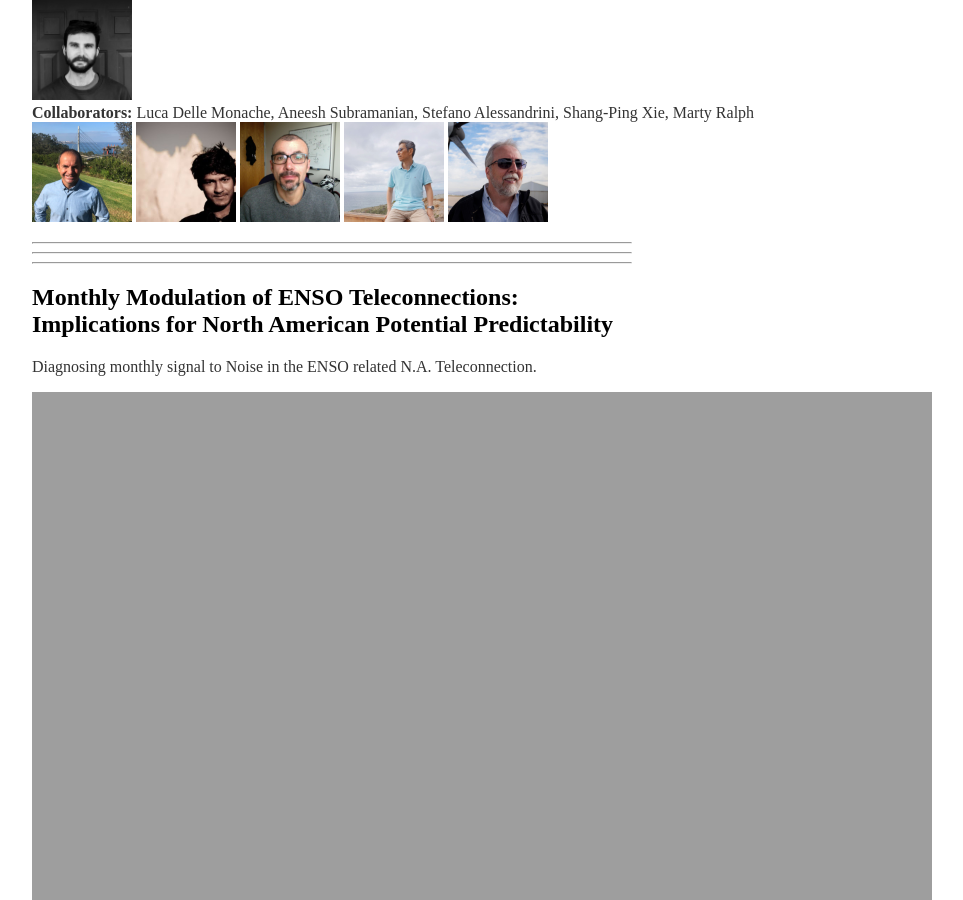
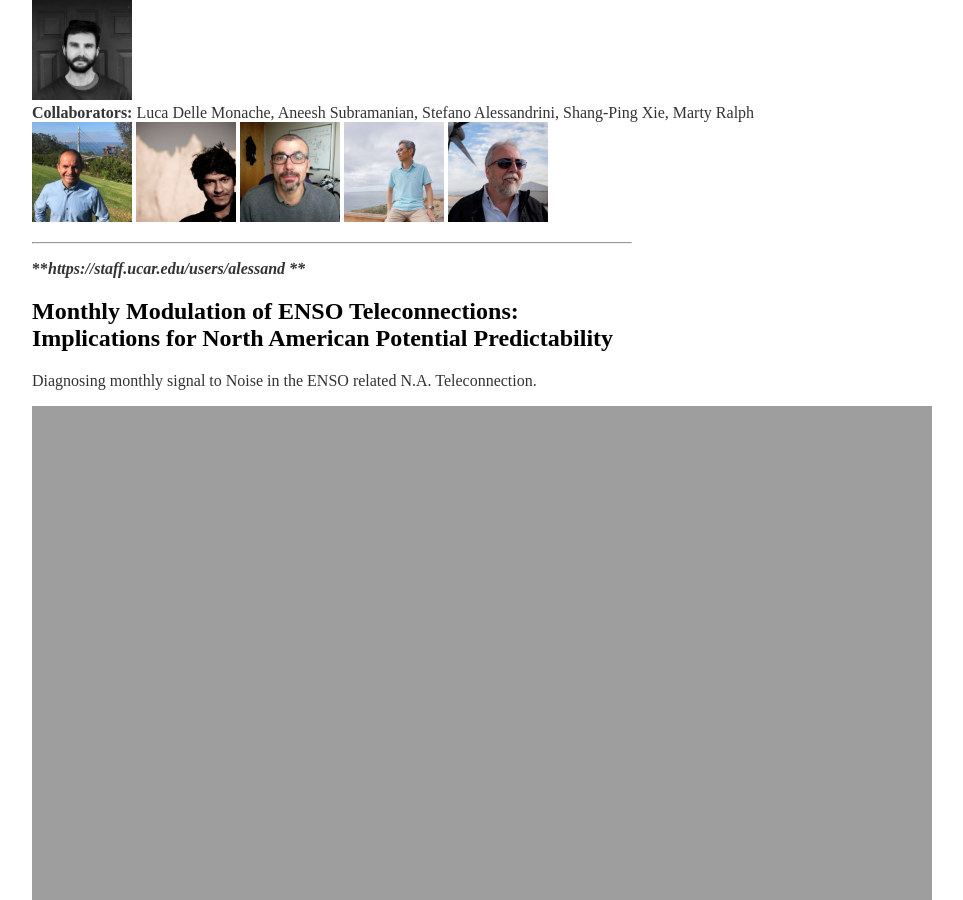
Before and after one commit to WillyChap/willychap_beta.github.io, a Jekyll site: the page built from research/projects.md, in a window 1280 px wide and 900 px high, scrolled down 658 px. Shown: the whole window, without its empty margins (276-1239 px from the left). Built offline with Jekyll 4.4.1, drawn with Linux system fonts in a browser that asks for light colours; our own code applies the rules of GitHub Pages for plain Markdown files.

Commit message:
Update projects.md

```diff
--- a/research/projects.md
+++ b/research/projects.md
@@ -10,10 +10,10 @@
 **Project Lead:** Will Chapman<br/>
 <img src="http://willychap.github.io/images/william_chapman_square.jpg" alt="Me" width="100"/><br/>
 **Collaborators:** Luca Delle Monache, Aneesh Subramanian, Stefano Alessandrini, Shang-Ping Xie, Marty Ralph<br/>
-<a href="https://ldellemonache.scrippsprofiles.ucsd.edu/"><img src="http://willychap.github.io/images/LDM.jpg" alt="LDM" width="100"/></a> <a href="https://www.colorado.edu/atoc/aneesh-subramanian-hehimhis"><img src="http://willychap.github.io/images/ACS.jpg" alt="ACS" width="100"/></a> <img src="http://willychap.github.io/images/SA.jpg" alt="SA" width="100"/> <a href="https://sxie.scrippsprofiles.ucsd.edu/"><img src="http://willychap.github.io/images/SPX.jpg" alt="SPX" width="100"/></a> <a href="https://mralph.scrippsprofiles.ucsd.edu/"><img src="http://willychap.github.io/images/FMR.jpg" alt="FMR" width="100"/></a>
+<a href="https://ldellemonache.scrippsprofiles.ucsd.edu/"><img src="http://willychap.github.io/images/LDM.jpg" alt="LDM" width="100"/></a> <a href="https://www.colorado.edu/atoc/aneesh-subramanian-hehimhis"><img src="http://willychap.github.io/images/ACS.jpg" alt="ACS" width="100"/></a> <a href="https://staff.ucar.edu/users/alessand"><img src="http://willychap.github.io/images/SA.jpg" alt="SA" width="100"/></a> <a href="https://sxie.scrippsprofiles.ucsd.edu/"><img src="http://willychap.github.io/images/SPX.jpg" alt="SPX" width="100"/></a> <a href="https://mralph.scrippsprofiles.ucsd.edu/"><img src="http://willychap.github.io/images/FMR.jpg" alt="FMR" width="100"/></a>
 
 *****
-*****
+*****https://staff.ucar.edu/users/alessand
 *****
 <a href="https://sxie.scrippsprofiles.ucsd.edu/">
 ## Monthly Modulation of ENSO Teleconnections: Implications for North American Potential Predictability <br/>
```
